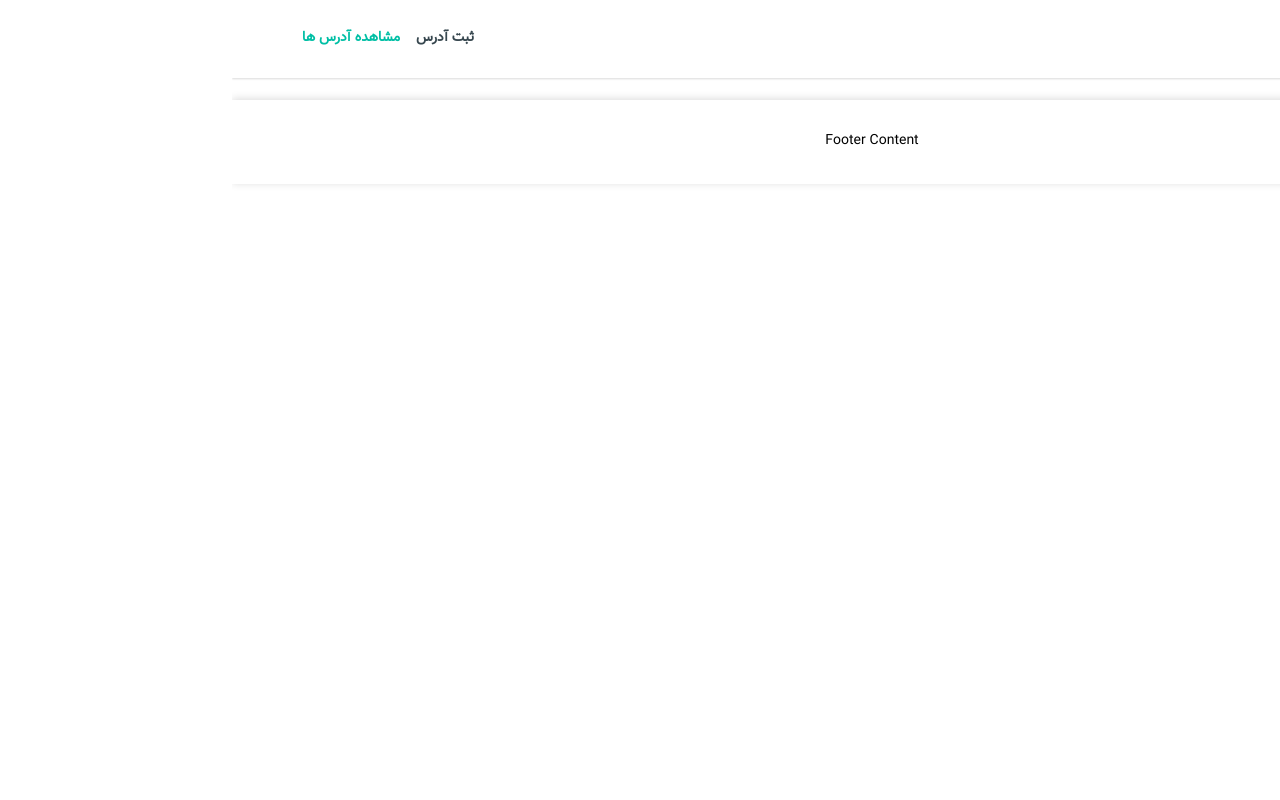
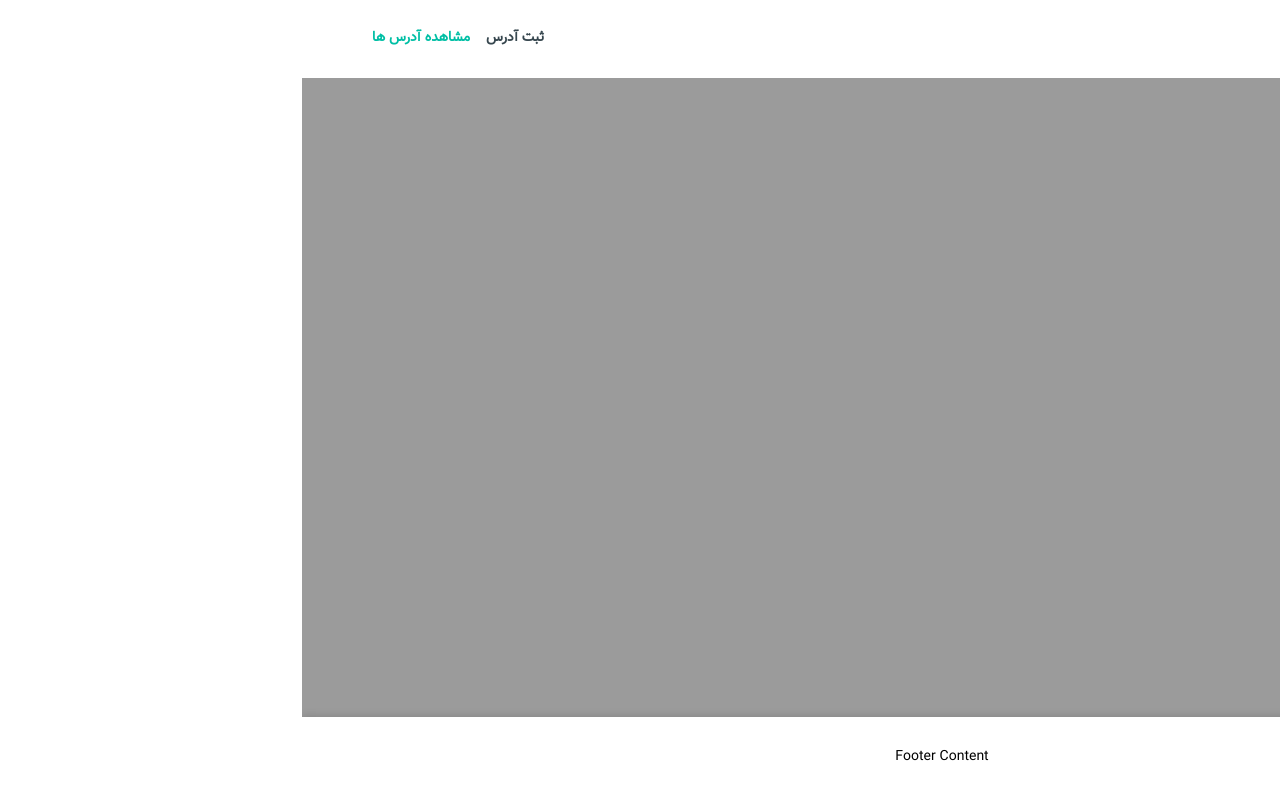
Before and after one commit to MahshidNiknafs/obar-address, a React (Vite) app: page /addresses in a window 1280 px wide. Built offline with nearby package versions, Linux system fonts and the light colour scheme.

Commit message:
add main

```diff
--- a/src/ui/AppLayout/AppLayout.css
+++ b/src/ui/AppLayout/AppLayout.css
@@ -1,5 +1,5 @@
 .layout {
-	display: flex;
-	flex-direction: column;
-	min-height: 100vh;
+	display: grid;
+	grid-template-rows: auto 1fr;
+	height: 100vh;
 }
--- a/src/ui/AppLayout/AppLayout.jsx
+++ b/src/ui/AppLayout/AppLayout.jsx
@@ -1,17 +1,14 @@
-import { Outlet } from "react-router";
 import Header from "../Header/Header";
+import Main from "../Main/Main";
+import Footer from "../Footer/Footer";
 
 import "./AppLayout.css";
-import Footer from "../Footer/Footer";
 
 function AppLayout() {
 	return (
 		<div className="layout">
 			<Header />
-
-			<main className="layout-main">
-				<Outlet />
-			</main>
+			<Main />
 			<Footer />
 		</div>
 	);
--- /dev/null
+++ b/src/ui/Main/Main.css
@@ -0,0 +1,4 @@
+.layout-main {
+	background-color: var(--color-gray);
+	overflow: scroll;
+}
--- /dev/null
+++ b/src/ui/Main/Main.jsx
@@ -0,0 +1,13 @@
+import { Outlet } from "react-router";
+import "./Main.css";
+
+function Main() {
+	return (
+		<main className="layout-main">
+			main layout
+			<Outlet />
+		</main>
+	);
+}
+
+export default Main;
```
